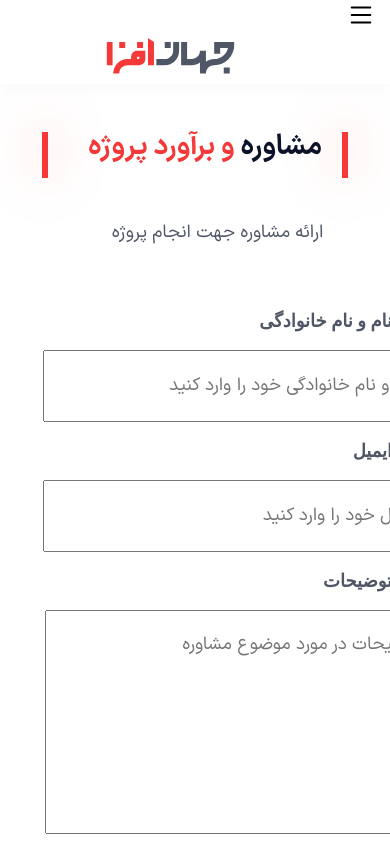
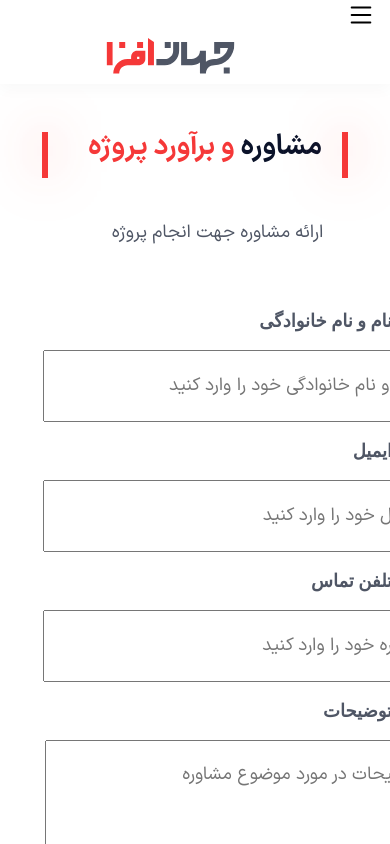
Before and after one commit to FahimeAlikhani/company-site-fronend, a Vue app: page /ConsultingPage in a window 390 px wide. Shown: the top 844 px of the page. Built offline with nearby package versions, Linux system fonts and the light colour scheme; a web font is replaced by a local one.

Commit message:
add phone

```diff
--- a/src/components/Pages/Other/ConsultingPage.vue
+++ b/src/components/Pages/Other/ConsultingPage.vue
@@ -63,6 +63,19 @@
                            </div>
                        </div>
                        <div>
+                       <label for="phone" class="label">تلفن تماس</label>
+                          <div class="">
+                             <input
+                                 id="phone"
+                                 v-model="phone"
+                                 name="phone"
+                                 required
+                                 class="input"
+                                 placeholder="شماره خود را وارد کنید"
+                              />
+                           </div>
+                       </div>
+                       <div>
                           <label for="message" class="label">توضیحات</label>
                              <div class="">
                                <textarea
@@ -86,7 +99,7 @@
                              {{ loading ? "Sending Message..." : "ارسال" }}
                           </button>
                       </div>
-                      </div>
+                    </div>
                </div>
            </form>
           </div>
```
